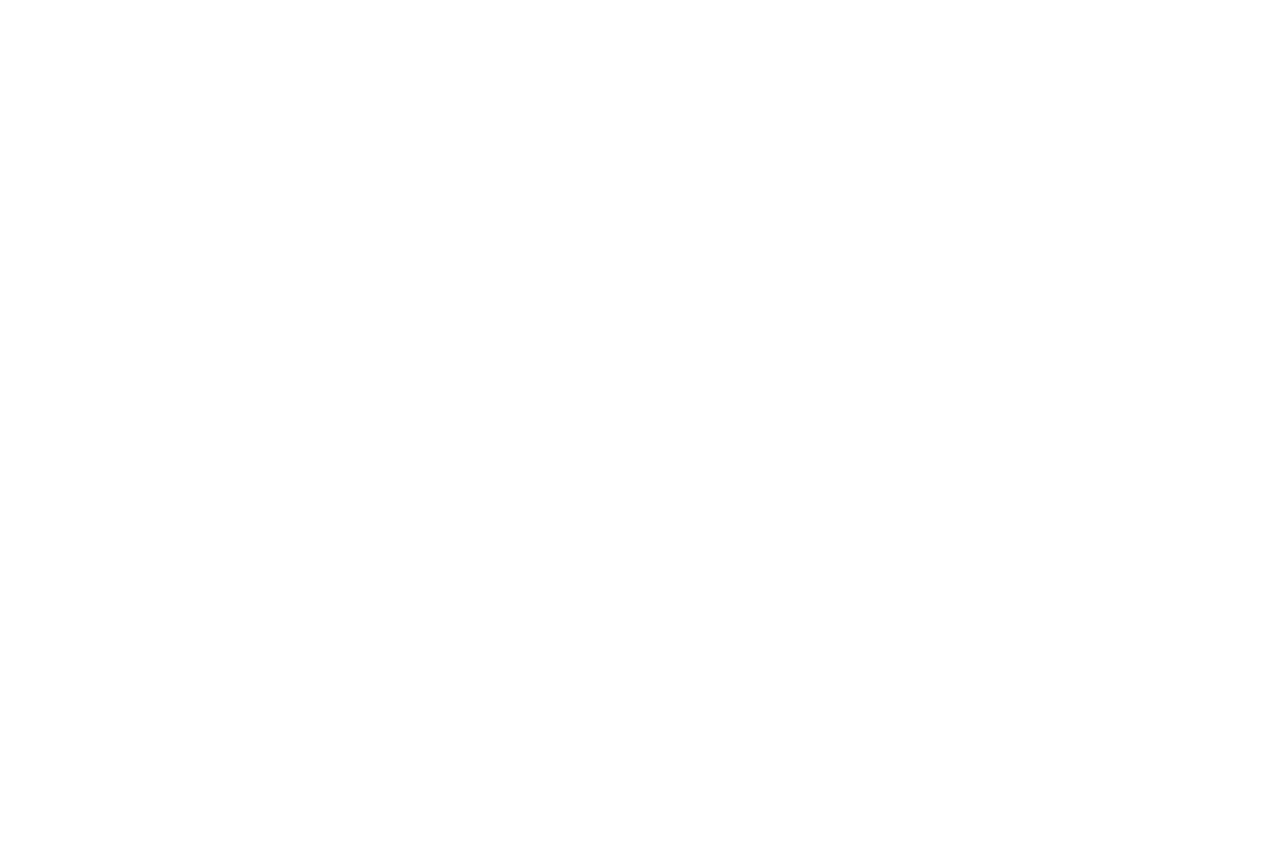
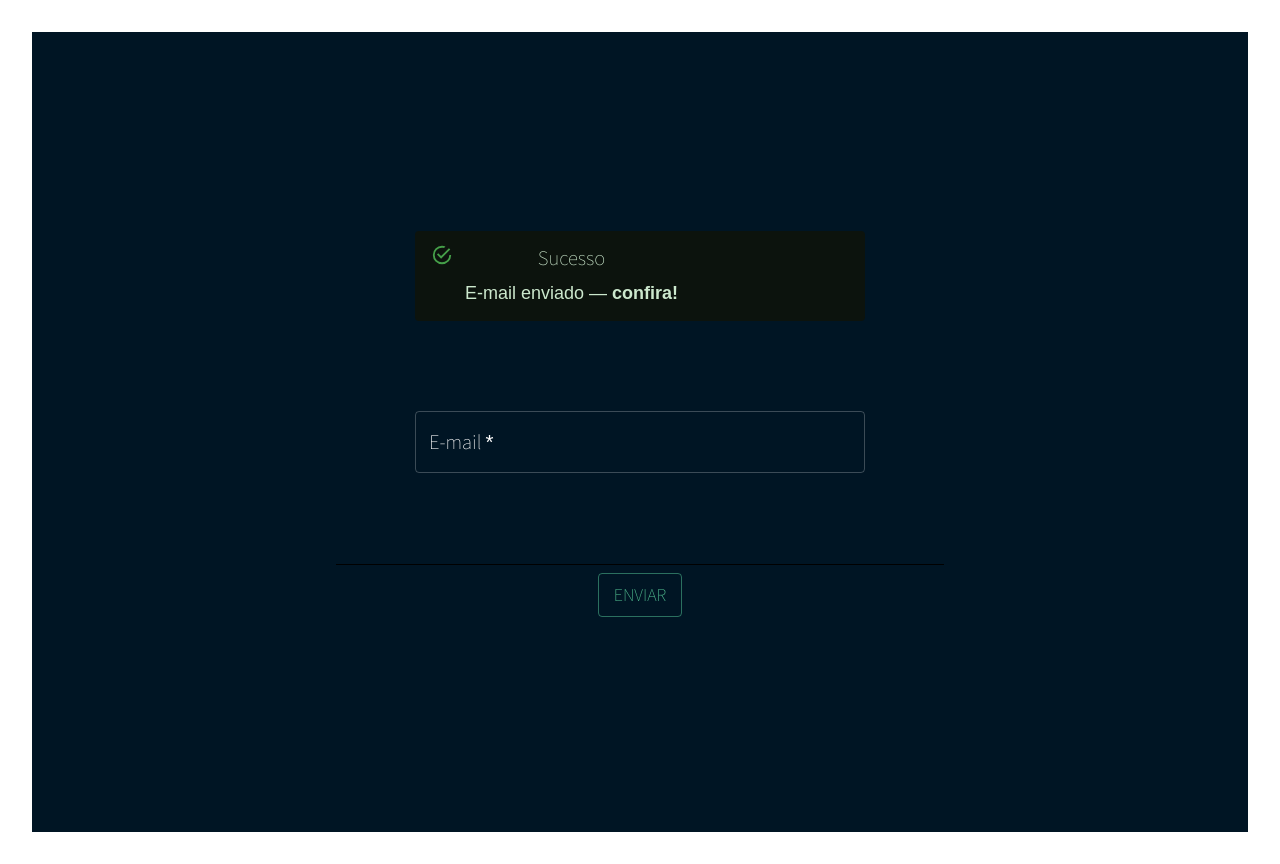
Before and after one commit to junior786/front-games, a React (Vite) app: page /recover in a window 1280 px wide. Before the commit this address had no page. Before the commit the page ends 800 px from the top, so only its background shows below. Built offline with nearby package versions, Linux system fonts and the light colour scheme.

Commit message:
pag. recover

```diff
--- a/package.json
+++ b/package.json
@@ -12,6 +12,7 @@
     "@emotion/react": "^11.10.4",
     "@emotion/styled": "^11.10.4",
     "@material-ui/core": "^4.12.4",
+    "@mui/icons-material": "^5.10.9",
     "@mui/material": "^5.10.10",
     "node-scss": "^7.0.3",
     "react": "^18.2.0",
--- a/src/App.tsx
+++ b/src/App.tsx
@@ -3,6 +3,7 @@ import { Routes, Route, BrowserRouter } from "react-router-dom";
 import "./App.css";
 import { Cadaster } from "./pages/cadaster/cadaster";
 import Login from "./pages/login/login";
+import { Recover } from "./pages/recover/recover";
 import { Theme } from './assets/palette/theme';
 import { ThemeProvider } from "@emotion/react";
 
@@ -13,6 +14,8 @@ function App() {
       <Routes>
         <Route path="/cadaster" element={ <Cadaster/> }></Route>
         <Route path="/login" element={ <Login/> }></Route>
+        <Route path="/recover" element={ <Recover/> }></Route>
+
       </Routes>
     </BrowserRouter>
     </ThemeProvider>
--- a/src/pages/cadaster/cadaster.tsx
+++ b/src/pages/cadaster/cadaster.tsx
@@ -3,8 +3,9 @@ import FormGroup from "@mui/material/FormGroup";
 import FormControlLabel from "@mui/material/FormControlLabel";
 import Checkbox from "@mui/material/Checkbox";
 import Button from "@mui/material/Button";
+import { Link } from "@mui/material";
 import "./styles.scss";
-import { Link } from "@mui/material";
+
 
 
 export  function Cadaster() {
@@ -60,7 +61,6 @@ export  function Cadaster() {
             </form>
             <div className="cadaster__line"></div>
     </section>
-
-    );
+    )
 }
 export default Cadaster;
--- /dev/null
+++ b/src/pages/recover/recover.tsx
@@ -0,0 +1,33 @@
+import TextField from "@mui/material/TextField";
+import Stack from "@mui/material/Stack";
+import Alert from "@mui/material/Alert";
+import AlertTitle from "@mui/material/AlertTitle";
+import Button from "@mui/material/Button";
+import "./styles.scss";
+
+export  function Recover() {
+    return (
+        <section className="recover__form">
+            <form action="post" className="recover__action">
+                    <Stack sx={{ width: '100%' }} spacing={2}>
+                        <Alert>
+                            <AlertTitle>Sucesso</AlertTitle>
+                            E-mail enviado — <strong>confira!</strong>
+                        </Alert>
+                    </Stack>
+                <TextField
+                    className="input"
+                    required
+                    id="outlined-required"
+                    label="E-mail"
+                    placeholder="Email@gmail.com"
+                />
+                <div className="recover__button">
+                    <Button variant="outlined">Enviar</Button>
+                </div>
+            </form>
+            <div className="recover__line"></div>
+    </section>
+    )
+}
+export default Recover;
--- /dev/null
+++ b/src/pages/recover/styles.scss
@@ -0,0 +1,54 @@
+.recover {
+    &__form {
+        background-color: #001524;
+        width: 100%;
+        height: 100vh;
+        display: flex;
+        justify-content: center;
+        align-items: center;
+        color: #FFFFFF;
+
+        flex-direction: column;
+    }
+
+    &__action {
+        display: flex;
+        flex-direction: column;
+        max-width: 450px;
+        width: 100%;
+        height: 250px;
+        justify-content: center;
+        gap: 5.625rem;
+        position: relative;
+    }
+
+    &__input {
+        margin: 5px;
+        width: 100%;
+    }
+
+    &__button {
+        margin-top: 10px;
+        display: flex;
+        align-items: center;
+        justify-content: center;
+    }
+
+    &__line {
+        margin-top: 15px;
+        width: 50%;
+        height: 1px;
+        background-color: black;
+    }
+
+}
+
+@media screen and (max-width: 990px ) {
+    .recover {
+
+        &__createAccount {
+            flex-direction: column;
+            height: 100px;
+        }
+    }
+}
--- /dev/null
+++ b/src/pages/shift/shift.tsx
@@ -0,0 +1,5 @@
+export  function Shift() {
+    return (
+        <h1>Shift WORK</h1>
+    )
+}
```
Also changed, not shown: src/pages/shift/styles.scss (added), 1 other file (tests, documents, lock files or other folders). Lines whose indentation alone changed are shown as unchanged.
